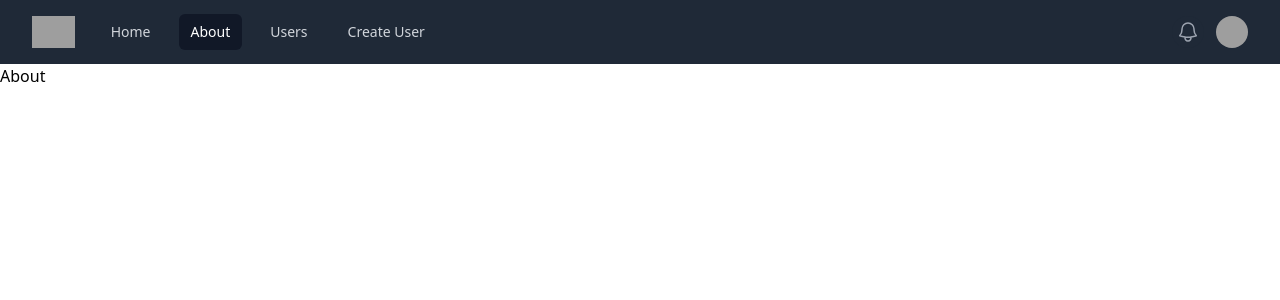
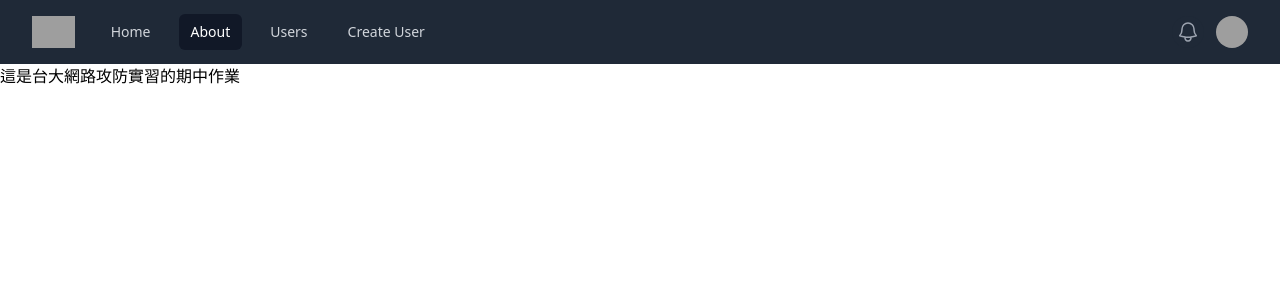
Before and after one commit to r11921a27/mid, a React (Vite) app in the folder frontend/: page /about in a window 1280 px wide. Shown: the top 300 px of the page. Built offline with nearby package versions, Linux system fonts and the light colour scheme; grey boxes are pictures that could not be loaded.

Commit message:
[dev] connect

```diff
--- a/frontend/src/pages/about.jsx
+++ b/frontend/src/pages/about.jsx
@@ -1,3 +1,3 @@
 export default function About() {
-  return <h1>About</h1>
+  return <h1>這是台大網路攻防實習的期中作業</h1>
 }
--- a/frontend/src/services/axiosClient.js
+++ b/frontend/src/services/axiosClient.js
@@ -1,7 +1,7 @@
-import axios from "axios";
+import axios from 'axios';
 
 const api = axios.create({
-  baseURL: "/api/v1",
+	baseURL: ':8000/api/v1',
 });
 
 export default api;
```
